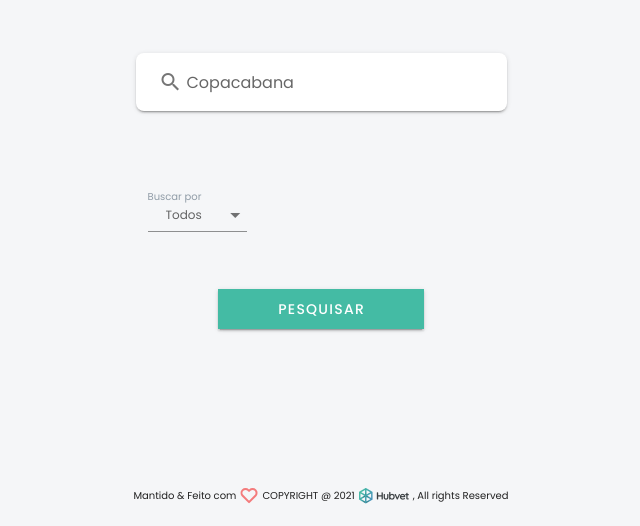
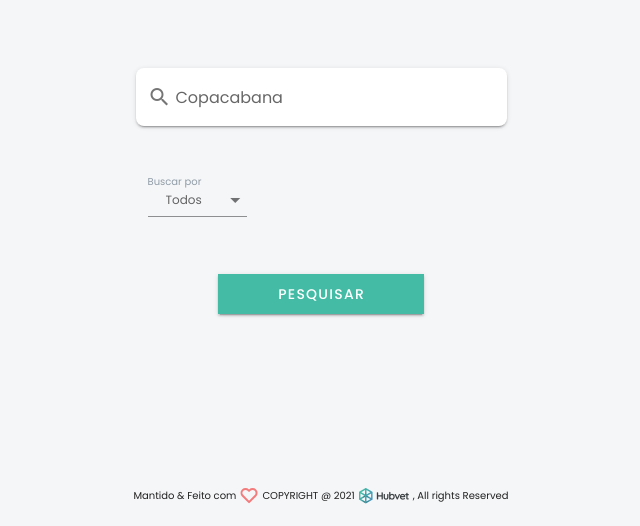
Before and after one commit to juliovt-07/desafio-hubvet, a Vue app: page / in a window 1280 px wide. Shown: the part 274-800 px from the top of the page, without its empty margins (319-959 px from the left). Built offline with nearby package versions, Linux system fonts and the light colour scheme.

Commit message:
Fix padding home

```diff
--- a/src/views/Home.vue
+++ b/src/views/Home.vue
@@ -70,6 +70,5 @@ import SelectDefault from "@/components/SelectDefault";
     display: grid
     align-items: center
     .input div
-      padding: 11px
       border-radius: 8px
 </style>
```
